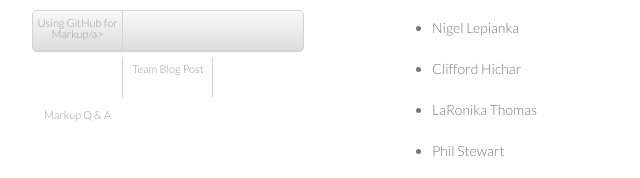
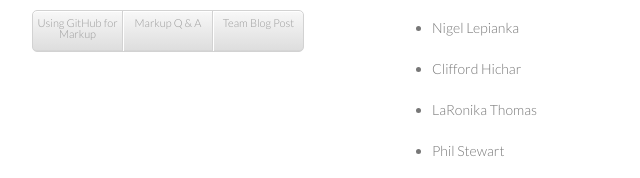
Before and after one commit to amandavisconti/markup-pedagogy, a plain HTML site: page github.html in a window 1280 px wide. Shown: the part 325-503 px from the top of the page, 178-818 px from the left. Drawn offline with Linux system fonts and the light colour scheme.

Commit message:
Fixed missing bracket

```diff
--- a/github.html
+++ b/github.html
@@ -19,7 +19,7 @@
         <p>Documentation from the Spring 2012 Student Encoders of the Shelley-Godwin Archive (aka Team MARKUP)</p>
         <p class="view"><a href="https://github.com/amandavisconti/markup-pedagogy">View the Project on GitHub <small>amandavisconti/markup-pedagogy</small></a></p>
         <ul>
-          <li><a href="https://github.com/amandavisconti/markup-pedagogy/github.html">Using GitHub for Markup/a></li>
+          <li><a href="https://github.com/amandavisconti/markup-pedagogy/github.html">Using GitHub for Markup</a></li>
           <li><a href="https://github.com/amandavisconti/markup-pedagogy/questions.html">Markup Q & A</a></li>
           <li><a href="https://mith.umd.edu/eng738T">Team Blog Post</a></li>
         </ul>
```
Also changed, not shown: index.html (+1 -1 lines), questions.html (+1 -1 lines).
